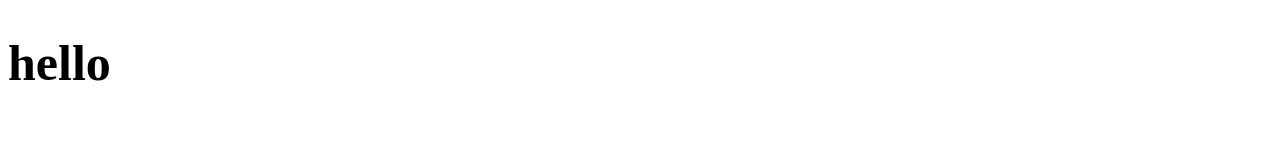
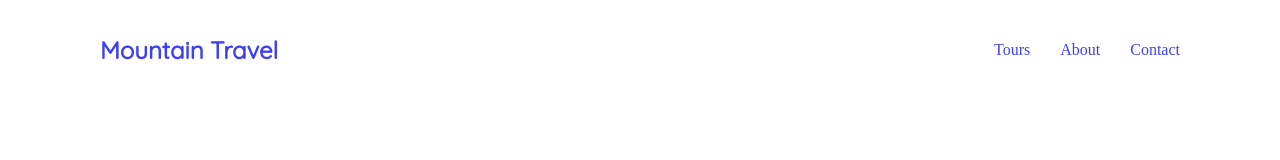
Before and after one commit to hakbar0/Startup-Site, a plain HTML site: page index.html in a window 1280 px wide. Drawn offline with Linux system fonts and the light colour scheme.

Commit message:
styled header and nav.

```diff
--- a/index.html
+++ b/index.html
@@ -9,6 +9,13 @@
       <link rel="stylesheet" href="style.css">
   </head>
   <body>
-  <h1>hello</h1>
+    <header>
+  <h2><a href = "#">Mountain Travel</a></h2>
+  <nav>
+    <li><a href = "#">Tours</a></li>
+    <li><a href = "#">About</a></li>
+    <li><a href = "#">Contact</a></li>
+  </nav>
+</header>
   </body>
 </html>
--- a/style.css
+++ b/style.css
@@ -1,3 +1,45 @@
-h1{
-  font-size: 50px;
+
+
+* {
+  margin: 0;
+  padding: 0;
+  box-sizing: border-box;
 }
+
+html {
+  font: normal 16px sans-sherif;
+  color: #555;
+}
+
+nav{
+  list-style: none;
+}
+
+a{
+  text-decoration: none;
+  opacity: 0.75;
+}
+
+a:hover{
+  opacity:1;
+}
+
+header {
+  display: flex;
+  justify-content: space-between;
+  align-items: center;
+  padding: 35px 100px 0;
+}
+
+header h2{
+  font-family: "Quicksand", sans-serif;
+}
+
+header nav {
+  display: flex;
+  margin-right: -15px;
+}
+
+header nav li{
+  margin: 0 15px;
+}
```
